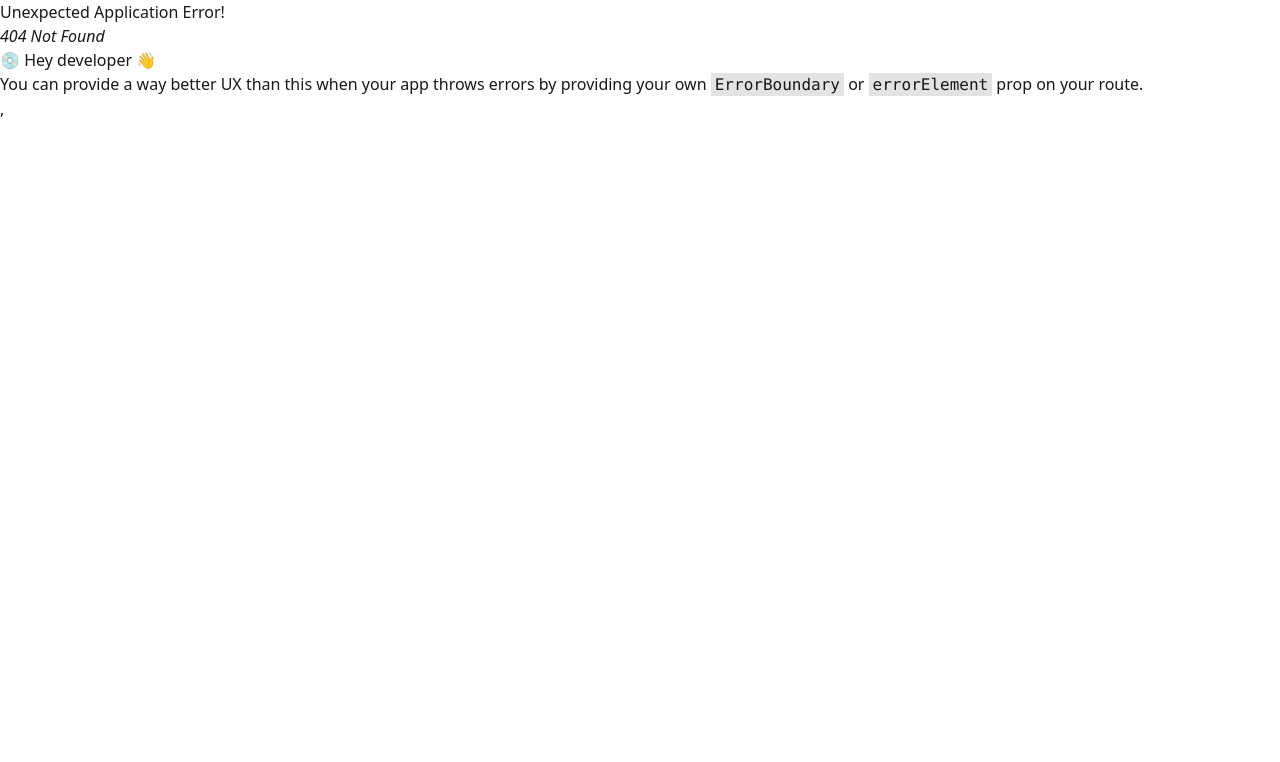
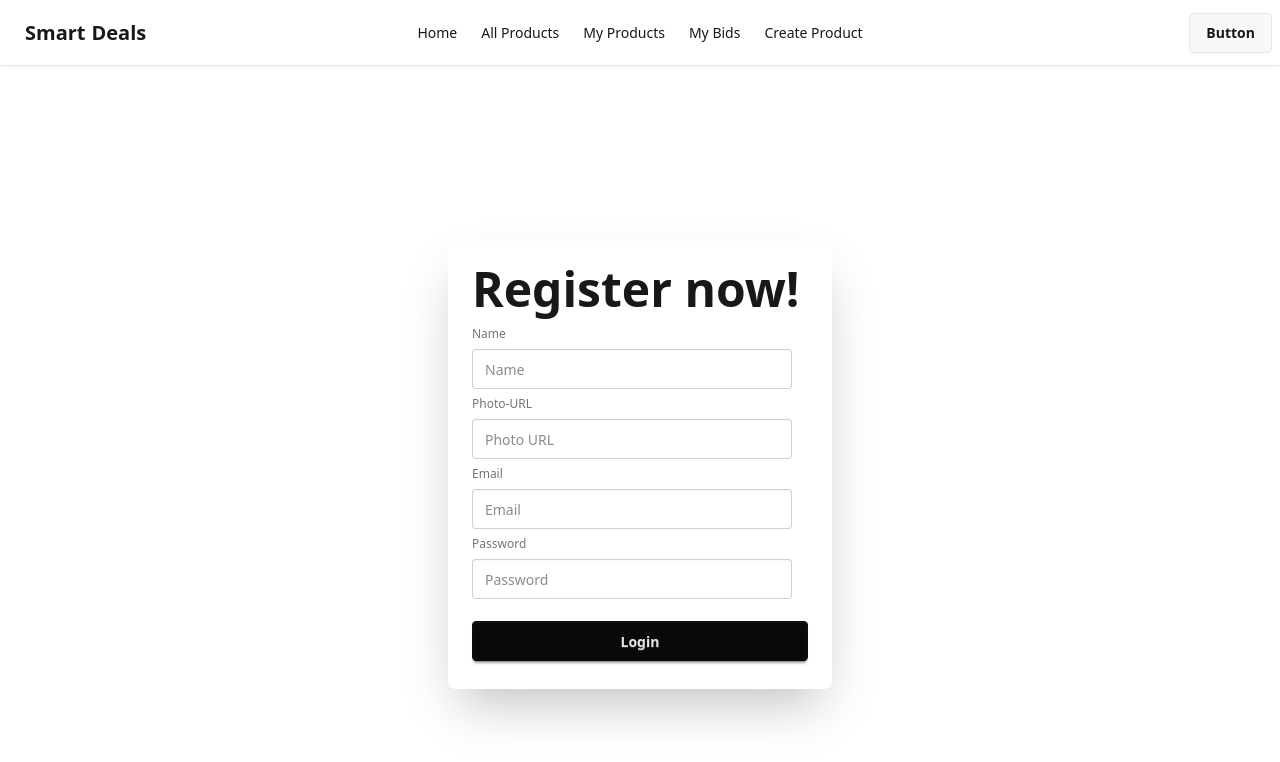
Before and after one commit to Fahim20223/smart-deals-client, a React (Vite) app: page /register in a window 1280 px wide. Before the commit this address had no page. Shown: the top 762 px of the page. Built offline with nearby package versions, Linux system fonts and the light colour scheme; no server answers.

Commit message:
added Register form

```diff
--- a/package.json
+++ b/package.json
@@ -11,6 +11,7 @@
   },
   "dependencies": {
     "@tailwindcss/vite": "^4.1.16",
+    "firebase": "^12.5.0",
     "react": "^19.1.1",
     "react-dom": "^19.1.1",
     "react-router": "^7.9.5",
--- /dev/null
+++ b/src/Components/Register/Register.jsx
@@ -0,0 +1,56 @@
+import React from "react";
+
+const Register = () => {
+  const handleRegister = (e) => {
+    e.target.preventDefault();
+  };
+  return (
+    <div className="flex justify-center min-h-screen items-center">
+      <div className="card bg-base-100 w-full max-w-sm shrink-0 shadow-2xl ">
+        <div className="card-body">
+          <h1 className="text-5xl font-bold">Register now!</h1>
+          <form onSubmit={handleRegister}>
+            <fieldset className="fieldset">
+              {/* Name */}
+              <label className="label">Name</label>
+              <input
+                name="name"
+                type="text"
+                className="input"
+                placeholder="Name"
+              />
+              {/* photo-URL */}
+              <label className="label">Photo-URL</label>
+              <input
+                name="photo"
+                type="text"
+                className="input"
+                placeholder="Photo URL"
+              />
+              {/* Email */}
+              <label className="label">Email</label>
+              <input
+                name="email"
+                type="email"
+                className="input"
+                placeholder="Email"
+              />
+              {/* Password */}
+              <label className="label">Password</label>
+              <input
+                name="password"
+                type="password"
+                className="input"
+                placeholder="Password"
+              />
+
+              <button className="btn btn-neutral mt-4">Login</button>
+            </fieldset>
+          </form>
+        </div>
+      </div>
+    </div>
+  );
+};
+
+export default Register;
--- /dev/null
+++ b/src/Context/AuthContext.jsx
@@ -0,0 +1,3 @@
+import { createContext } from "react";
+
+export const AuthContext = createContext(null);
--- /dev/null
+++ b/src/Context/AuthProvider.jsx
@@ -0,0 +1,43 @@
+import React, { useEffect, useState } from "react";
+import { AuthContext } from "./AuthContext";
+import {
+  createUserWithEmailAndPassword,
+  onAuthStateChanged,
+  signInWithEmailAndPassword,
+} from "firebase/auth";
+import { auth } from "../Firebase/Firebase.init";
+
+const AuthProvider = ({ children }) => {
+  const [user, setUser] = useState(null);
+  const [loading, setLoading] = useState(true);
+
+  const createUser = (email, password) => {
+    setLoading(true);
+    return createUserWithEmailAndPassword(auth, email, password);
+  };
+
+  const signInUser = (email, password) => {
+    setLoading(true);
+    return signInWithEmailAndPassword(auth, email, password);
+  };
+
+  useEffect(() => {
+    const unsubsCribe = onAuthStateChanged(auth, (currentUser) => {
+      setUser(currentUser);
+    });
+    return () => {
+      unsubsCribe();
+    };
+  }, []);
+
+  const authInfo = {
+    createUser,
+    user,
+    setUser,
+    loading,
+    signInUser,
+  };
+  return <AuthContext value={authInfo}>{children}</AuthContext>;
+};
+
+export default AuthProvider;
--- /dev/null
+++ b/src/Firebase/Firebase.init.js
@@ -0,0 +1,21 @@
+// Import the functions you need from the SDKs you need
+import { initializeApp } from "firebase/app";
+import { getAuth } from "firebase/auth";
+// TODO: Add SDKs for Firebase products that you want to use
+// https://firebase.google.com/docs/web/setup#available-libraries
+
+// Your web app's Firebase configuration
+const firebaseConfig = {
+  apiKey: "AIzaSyAKM72HVfoBUm698xlNtFlSX1TxwqjVZco",
+  authDomain: "smart-deals-636d6.firebaseapp.com",
+  projectId: "smart-deals-636d6",
+  storageBucket: "smart-deals-636d6.firebasestorage.app",
+  messagingSenderId: "497500575251",
+  appId: "1:497500575251:web:f6d7ae3aa84608f5eed1e6",
+};
+
+// Initialize Firebase
+const app = initializeApp(firebaseConfig);
+
+// Initialize Firebase Authentication and get a reference to the service
+export const auth = getAuth(app);
--- a/src/Router/Router.jsx
+++ b/src/Router/Router.jsx
@@ -2,6 +2,7 @@ import { createBrowserRouter } from "react-router";
 import RootLayout from "../Layouts/RootLayout";
 import Home from "../Components/Home/Home";
 import AllProducts from "../Components/AllProducts/AllProducts";
+import Register from "../Components/Register/Register";
 const router = createBrowserRouter([
   {
     path: "/",
@@ -15,6 +16,10 @@ const router = createBrowserRouter([
         path: "/allProducts",
         Component: AllProducts,
       },
+      {
+        path: "/register",
+        Component: Register,
+      },
     ],
   },
 ]);
--- a/src/main.jsx
+++ b/src/main.jsx
@@ -4,9 +4,12 @@ import "./index.css";
 import App from "./App.jsx";
 import { RouterProvider } from "react-router/dom";
 import router from "./Router/Router.jsx";
+import AuthProvider from "./Context/AuthProvider.jsx";
 
 createRoot(document.getElementById("root")).render(
   <StrictMode>
-    <RouterProvider router={router} />,
+    <AuthProvider>
+      <RouterProvider router={router} />
+    </AuthProvider>
   </StrictMode>
 );
```
Also changed, not shown: 1 other file (tests, documents, lock files or other folders).
